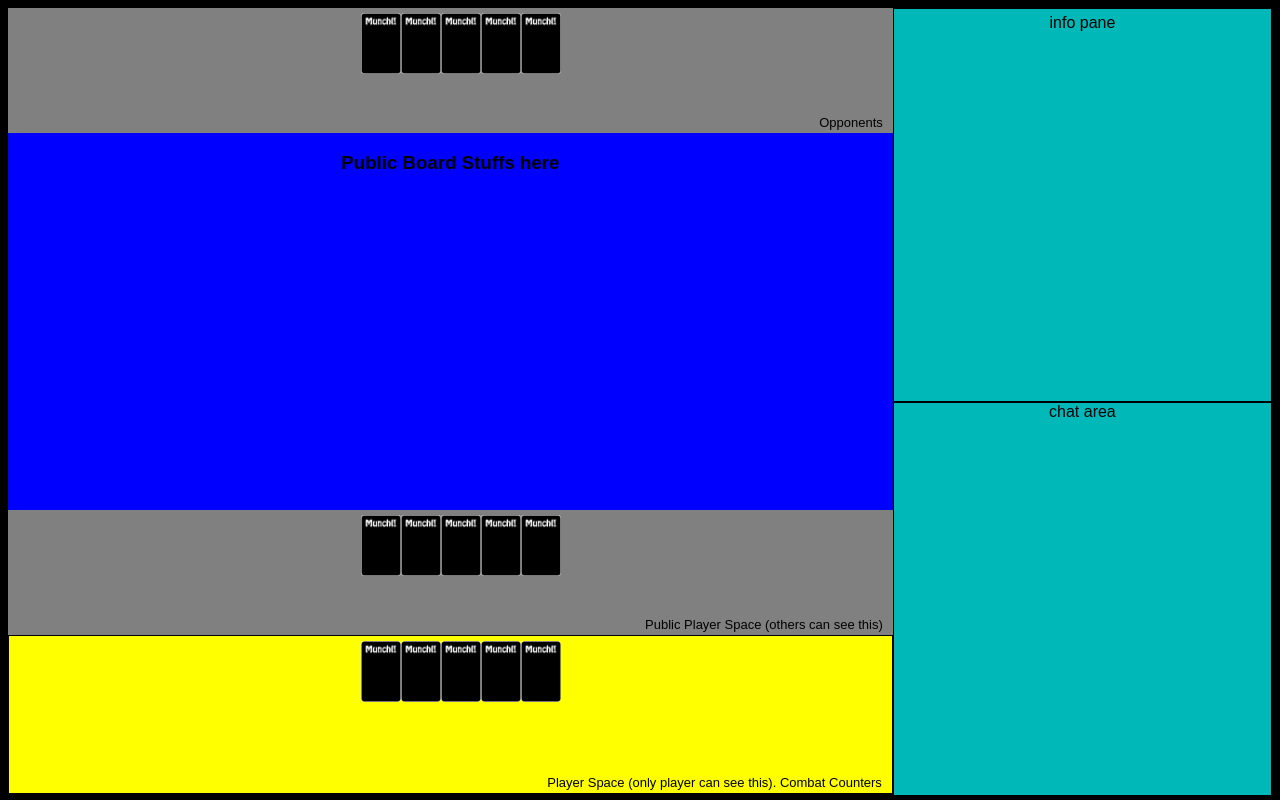
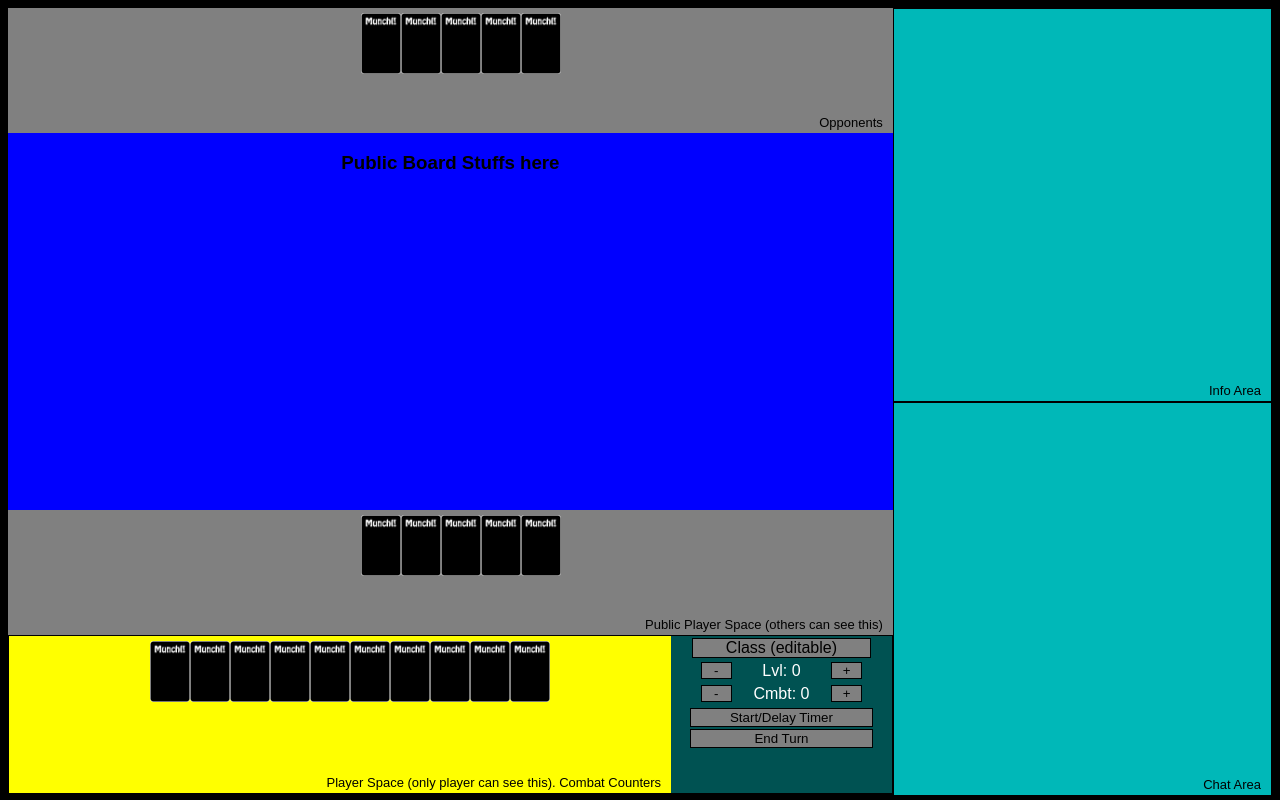
Before and after one commit to Ptaitt/MunchI, a PHP site: page / in a window 1280 px wide. Run offline with PHP 8.4, Linux system fonts and the light colour scheme; some libraries are stand-ins or nearby versions.

Commit message:
Added counters section of UI. Just the chat and info pane left to do.

```diff
--- /dev/null
+++ b/includes/chatarea.html
@@ -0,0 +1 @@
+<div class="boardlabel">Chat Area</div>
--- /dev/null
+++ b/includes/counters.html
@@ -0,0 +1,19 @@
+<div id="counters_class" id="classchng">Class (editable)</div>
+<div id="counters_counterswrap">
+    <div class="counters_acounter">
+    <div class="counters_button" id="lvlminus"
+      style="float:left;">-</div>
+    Lvl: 0
+    <div class="counters_button" id="lvlplus"
+      style="float:right;">+</div>
+    </div>
+    <div class="counters_acounter">
+    <div class="counters_button" id="cmbtminus"
+      style="float:left;">-</div>
+    Cmbt: 0
+    <div class="counters_button" id="cmbtplus"
+      style="float:right;">+</div>
+    </div>
+</div><!--counters_counterswrap-->
+<div class="counters_button bottom" id="timer">Start/Delay Timer</div>
+<div class="counters_button bottom"id="endturn">End Turn</div>
--- /dev/null
+++ b/includes/info.html
@@ -0,0 +1 @@
+<div class="boardlabel">Info Area</div>
--- a/includes/playerspace.html
+++ b/includes/playerspace.html
@@ -47,5 +47,50 @@
       </div>
       </span>
     </a>
+    <!--dock item-->
+    <a class="dock-item" href="#">
+      <img src="images/card.png" alt="home" />
+      <span>
+      <div class="spanlabel">
+        The quick Brown fox jumps over the lazy dog
+      </div>
+      </span>
+    </a>
+    <!--dock item-->
+    <a class="dock-item" href="#">
+      <img src="images/card.png" alt="home" />
+      <span>
+      <div class="spanlabel">
+        The quick Brown fox jumps over the lazy dog
+      </div>
+      </span>
+    </a>
+    <!--dock item-->
+    <a class="dock-item" href="#">
+      <img src="images/card.png" alt="home" />
+      <span>
+      <div class="spanlabel">
+        The quick Brown fox jumps over the lazy dog
+      </div>
+      </span>
+    </a>
+    <!--dock item-->
+    <a class="dock-item" href="#">
+      <img src="images/card.png" alt="home" />
+      <span>
+      <div class="spanlabel">
+        The quick Brown fox jumps over the lazy dog
+      </div>
+      </span>
+    </a>
+    <!--dock item-->
+    <a class="dock-item" href="#">
+      <img src="images/card.png" alt="home" />
+      <span>
+      <div class="spanlabel">
+        The quick Brown fox jumps over the lazy dog
+      </div>
+      </span>
+    </a>
   </div>
-</div>
+</div><!--dock-->
--- a/index.php
+++ b/index.php
@@ -40,6 +40,11 @@
         <!-- player's hand/lvl/cmbt -->
           <?php include("includes/playerspace.html"); ?>
         </div><!--playerspace"-->
+        <div id="countersliner">
+          <div id="counters">
+            <?php include("includes/counters.html"); ?>
+          </div> <!--counters-->
+        </div><!--countersliner-->
       </div><!--playerspaceliner"-->
     </div><!--leftside-->
   </div><!--leftliner-->
@@ -47,12 +52,12 @@
     <div id="rightside">
       <div id="infoliner">
         <div id="info">
-          <center>info pane</center>
+          <?php include("includes/info.html"); ?>
         </div><!--info-->
       </div><!--infoliner-->
       <div id="chatarealiner">
         <div id="chatarea">
-          <center>chat area</center>
+          <?php include("includes/chatarea.html"); ?>
         </div> <!--chatarea-->
       </div><!--chatarealiner-->
     </div><!--rightside-->
--- a/styles/dockstyle.css
+++ b/styles/dockstyle.css
@@ -43,6 +43,7 @@ a.dock-item {
   padding-left:3px;
   padding-right:3px;
   border-radius:5px;
+  z-index:99;
 }
 
 /* dock2 - bottom */
--- a/styles/style.css
+++ b/styles/style.css
@@ -70,6 +70,7 @@ body{
 
 }
 #playerspace{
+  width:75%;
 }
 #publicspaceliner{
   position:relative;
@@ -115,3 +116,75 @@ body{
   height:20%;
   min-height:100px;
 }
+.counters_acounter{
+  margin-bottom:5px;
+}
+.counters_button{
+  -webkit-touch-callout: none;
+  -webkit-user-select: none;
+  -khtml-user-select: none;
+  -moz-user-select: none;
+  -ms-user-select: none;
+  user-select: none;
+  cursor:pointer;
+  display:inline;
+  padding-right:2px;
+  padding-left:2px;
+  margin-left:2px;
+  margin-right:2px;
+  width:25px;
+  font-size:smaller;
+  background-color:gray;
+  border:1px solid black;
+  color:black;
+}
+.counters_button.bottom{
+  padding-top:1px;
+  padding-bottom:1px;
+  margin-left:auto;
+  margin-right:auto;
+  margin-bottom:2px;
+  display:block;
+  width:80%;
+}
+.counters_button:hover{
+  background-color:white;
+  color:black;
+}
+#counters_class{
+ -webkit-touch-callout: none;
+  -webkit-user-select: none;
+  -khtml-user-select: none;
+  -moz-user-select: none;
+  -ms-user-select: none;
+  user-select: none;
+  cursor:pointer;
+  background-color:gray;
+  width:80%;
+  border:1px solid black;
+  margin-left:auto;
+  margin-right:auto;
+  margin-bottom:4px;
+  margin-top:2px;
+}
+#counters_class:hover{
+  background-color:white;
+}
+#counters_counterswrap{
+  width:75%;
+  margin-left:auto;
+  margin-right:auto;
+  color:white;
+}
+#counters{
+  text-align:center;
+}
+#countersliner{
+  position:absolute;
+  background-color:#005252;
+  right:0px;
+  top:0px;
+  width:25%;
+  height:100%;
+  overflow:auto;
+}
```
